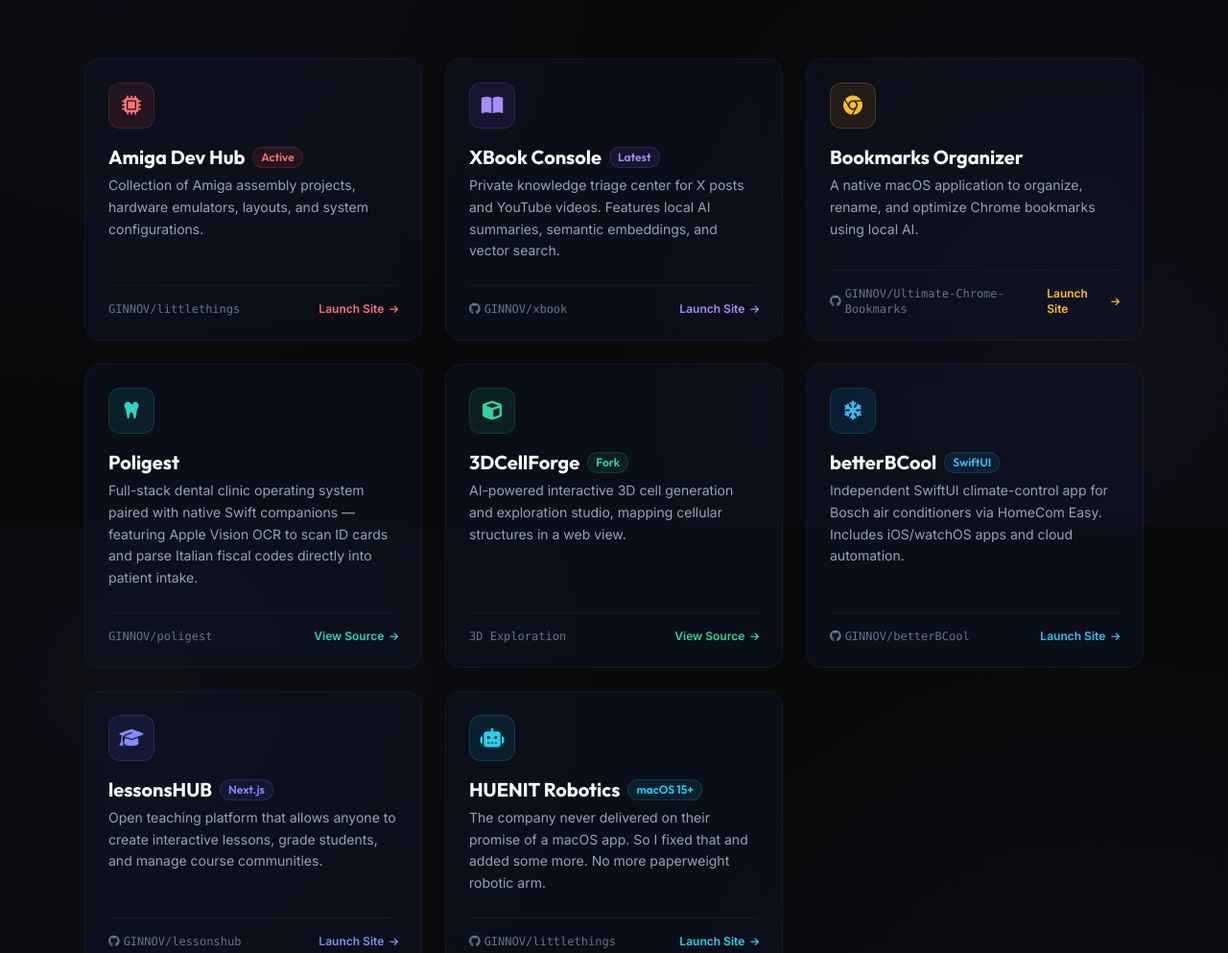
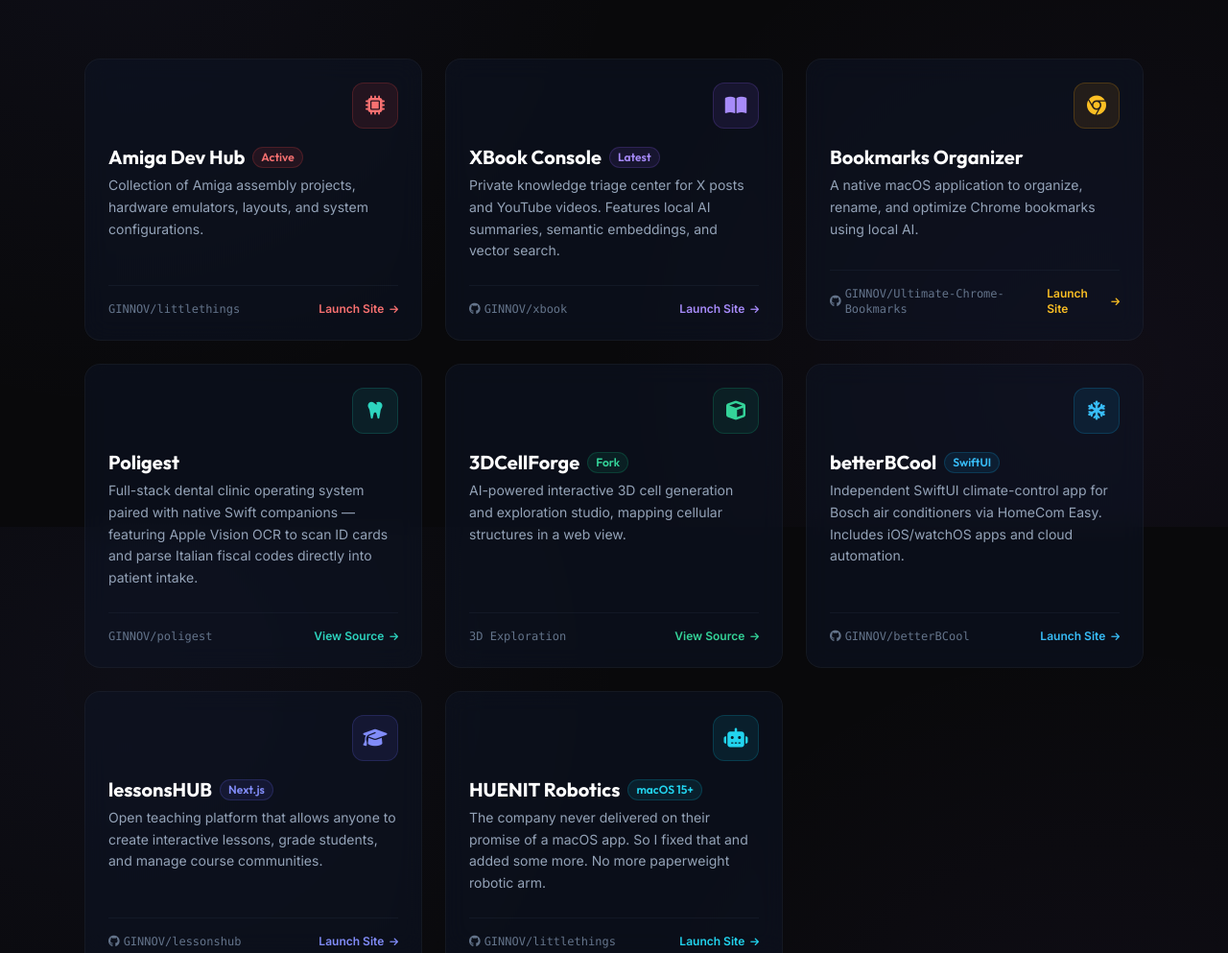
Before and after one commit to GINNOV/GINNOV.github.io, a plain HTML site: page index.html in a window 1280 px wide. Shown: the part 251-1244 px from the top of the page at 96% size. Drawn offline with nearby package versions, Linux system fonts and the light colour scheme.

Commit message:
Right-align card icons on Workspace Hub

```diff
--- a/index.html
+++ b/index.html
@@ -77,7 +77,7 @@
         <!-- Project 1: Amiga Dev Hub (littlethings) -->
         <article class="glass-card rounded-2xl p-6 flex flex-col justify-between group" id="project-amiga">
           <div class="space-y-4">
-            <div class="w-12 h-12 rounded-xl bg-red-500/10 border border-red-500/20 flex items-center justify-center text-red-400 group-hover:scale-110 transition-transform">
+            <div class="w-12 h-12 rounded-xl bg-red-500/10 border border-red-500/20 flex items-center justify-center text-red-400 group-hover:scale-110 transition-transform ml-auto">
               <i class="fas fa-microchip text-xl"></i>
             </div>
             <div>
@@ -101,7 +101,7 @@
         <!-- Project 2: XBook Console -->
         <article class="glass-card rounded-2xl p-6 flex flex-col justify-between group animate-fade-in" id="project-xbook">
           <div class="space-y-4">
-            <div class="w-12 h-12 rounded-xl bg-violet-500/10 border border-violet-500/20 flex items-center justify-center text-violet-400 group-hover:scale-110 transition-transform">
+            <div class="w-12 h-12 rounded-xl bg-violet-500/10 border border-violet-500/20 flex items-center justify-center text-violet-400 group-hover:scale-110 transition-transform ml-auto">
               <i class="fas fa-book-open text-xl"></i>
             </div>
             <div>
@@ -127,7 +127,7 @@
         <!-- Project 3: Ultimate Chrome Bookmarks -->
         <article class="glass-card rounded-2xl p-6 flex flex-col justify-between group" id="project-bookmarks">
           <div class="space-y-4">
-            <div class="w-12 h-12 rounded-xl bg-amber-500/10 border border-amber-500/20 flex items-center justify-center text-amber-400 group-hover:scale-110 transition-transform">
+            <div class="w-12 h-12 rounded-xl bg-amber-500/10 border border-amber-500/20 flex items-center justify-center text-amber-400 group-hover:scale-110 transition-transform ml-auto">
               <i class="fab fa-chrome text-xl"></i>
             </div>
             <div>
@@ -152,7 +152,7 @@
         <!-- Project 4: Poligest -->
         <article class="glass-card rounded-2xl p-6 flex flex-col justify-between group" id="project-poligest">
           <div class="space-y-4">
-            <div class="w-12 h-12 rounded-xl bg-teal-500/10 border border-teal-500/20 flex items-center justify-center text-teal-400 group-hover:scale-110 transition-transform">
+            <div class="w-12 h-12 rounded-xl bg-teal-500/10 border border-teal-500/20 flex items-center justify-center text-teal-400 group-hover:scale-110 transition-transform ml-auto">
               <i class="fas fa-tooth text-xl"></i>
             </div>
             <div>
@@ -175,7 +175,7 @@
         <!-- Project 5: 3DCellForge -->
         <article class="glass-card rounded-2xl p-6 flex flex-col justify-between group" id="project-cellforge">
           <div class="space-y-4">
-            <div class="w-12 h-12 rounded-xl bg-emerald-500/10 border border-emerald-500/20 flex items-center justify-center text-emerald-400 group-hover:scale-110 transition-transform">
+            <div class="w-12 h-12 rounded-xl bg-emerald-500/10 border border-emerald-500/20 flex items-center justify-center text-emerald-400 group-hover:scale-110 transition-transform ml-auto">
               <i class="fas fa-cube text-xl"></i>
             </div>
             <div>
@@ -199,7 +199,7 @@
         <!-- Project 6: betterBCool -->
         <article class="glass-card rounded-2xl p-6 flex flex-col justify-between group" id="project-betterbcool">
           <div class="space-y-4">
-            <div class="w-12 h-12 rounded-xl bg-sky-500/10 border border-sky-500/20 flex items-center justify-center text-sky-400 group-hover:scale-110 transition-transform">
+            <div class="w-12 h-12 rounded-xl bg-sky-500/10 border border-sky-500/20 flex items-center justify-center text-sky-400 group-hover:scale-110 transition-transform ml-auto">
               <i class="fas fa-snowflake text-xl"></i>
             </div>
             <div>
@@ -225,7 +225,7 @@
         <!-- Project 7: lessonsHUB -->
         <article class="glass-card rounded-2xl p-6 flex flex-col justify-between group" id="project-lessonshub">
           <div class="space-y-4">
-            <div class="w-12 h-12 rounded-xl bg-indigo-500/10 border border-indigo-500/20 flex items-center justify-center text-indigo-400 group-hover:scale-110 transition-transform">
+            <div class="w-12 h-12 rounded-xl bg-indigo-500/10 border border-indigo-500/20 flex items-center justify-center text-indigo-400 group-hover:scale-110 transition-transform ml-auto">
               <i class="fas fa-graduation-cap text-xl"></i>
             </div>
             <div>
@@ -251,7 +251,7 @@
         <!-- Project 8: HUENIT Robotics -->
         <article class="glass-card rounded-2xl p-6 flex flex-col justify-between group" id="project-huenit">
           <div class="space-y-4">
-            <div class="w-12 h-12 rounded-xl bg-cyan-500/10 border border-cyan-500/20 flex items-center justify-center text-cyan-400 group-hover:scale-110 transition-transform">
+            <div class="w-12 h-12 rounded-xl bg-cyan-500/10 border border-cyan-500/20 flex items-center justify-center text-cyan-400 group-hover:scale-110 transition-transform ml-auto">
               <i class="fas fa-robot text-xl"></i>
             </div>
             <div>
```
